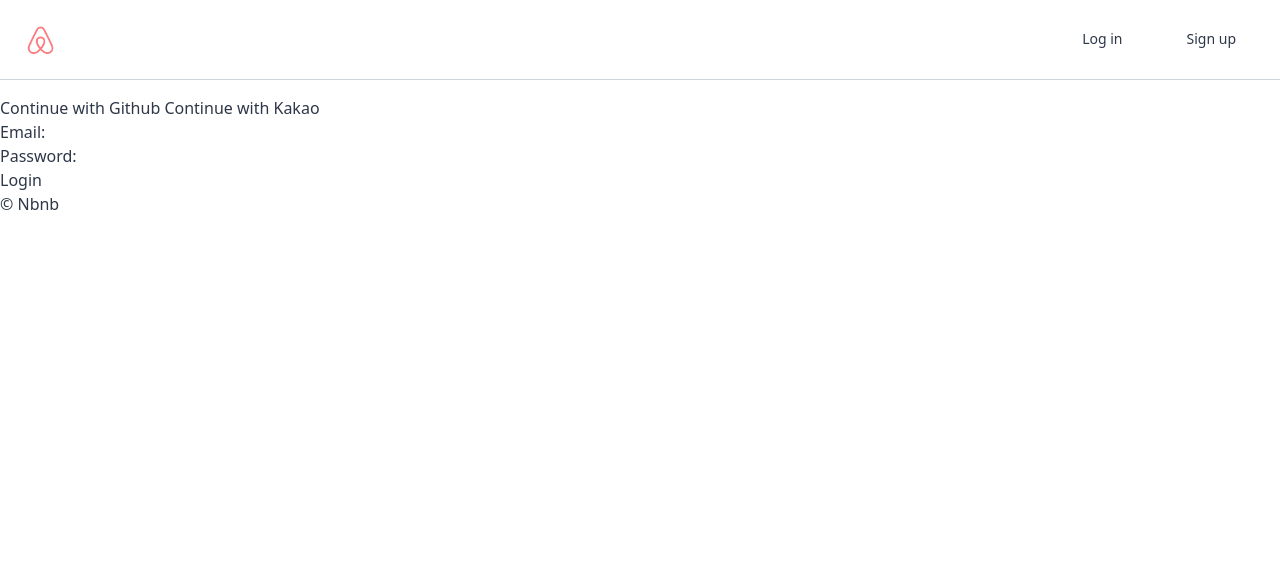
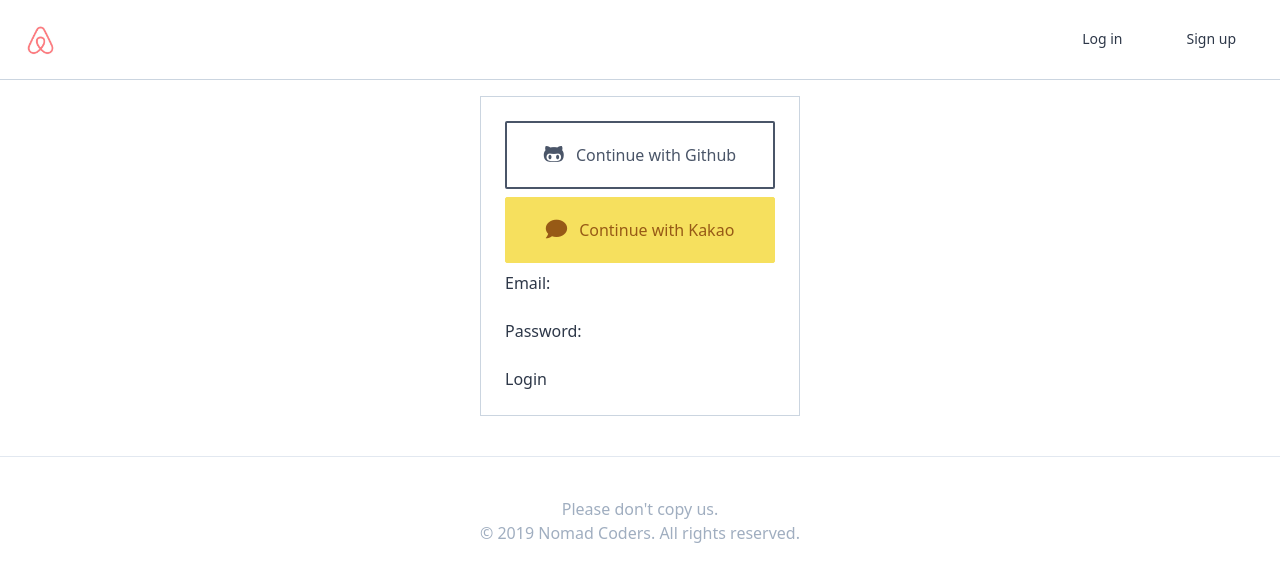
Before and after one commit to komo3344/airbnb-clone, a Django app: page /users/login in a window 1280 px wide. Shown: the top 584 px of the page. Run offline with Django 3.2, Linux system fonts and the light colour scheme; some libraries are stand-ins or nearby versions.

Commit message:
Footer, Social Login

```diff
--- a/templates/partials/footer.html
+++ b/templates/partials/footer.html
@@ -1,3 +1,6 @@
-<footer>
-    <h4>&copy; Nbnb</h4>
+<footer class="container mx-auto text-center py-10 border-t font-medium text-gray-500 flex flex-col">
+    <span>
+        Please don't copy us.
+    </span>
+    <span>&copy; 2019 Nomad Coders. All rights reserved.</span>
 </footer>
--- a/templates/partials/room_card.html
+++ b/templates/partials/room_card.html
@@ -1,4 +1,5 @@
 <div class="w-1/4 mb-10 px-2 overflow-hidden">
+    <a href="{% url 'rooms:detail' room.pk %}">
         <div class="w-full h-64 bg-cover bg-center rounded-lg mb-2 " style="background-image: url({{room.first_photo}});"></div>
         <div class="flex justify-between mb-2 truncate">
             <div class="w-4/5 overflow-hidden flex">
@@ -12,4 +13,5 @@
             </span>
         </div>
         <span class="text-black w-11/12 block truncate">{{room.name}}</span>
+    </a>
 </div>
--- a/templates/partials/social_login.html
+++ b/templates/partials/social_login.html
@@ -1,9 +1,9 @@
-<div>
-    <a href="{% url 'users:github-login' %}">
-        Continue with Github
+<div class="flex flex-col w-full">
+    <a href="{% url 'users:github-login' %}" class="w-full border-2 font-medium text-gray-700 mb-2 border-gray-700 text-center rounded-sm py-5">
+        <i class="fab fa-github-alt mr-2 fa-lg"></i> Continue with Github
+    </a>
+    <a href="{% url 'users:kakao-login' %}" class="w-full border font-medium text-yellow-800 mb-2 border-yellow-400 text-center rounded-sm py-5 bg-yellow-400 ">
+        <i class="fas fa-comment mr-2 fa-lg"></i> Continue with Kakao
     </a>
 
-    <a href="{% url 'users:kakao-login' %}">
-        Continue with Kakao
-    </a>
 </div>
--- a/templates/users/login.html
+++ b/templates/users/login.html
@@ -2,18 +2,22 @@
 
 {% block page_title %}
     Log In
-{% endblock page_title%}
-
+{% endblock page_title %}
 
 {% block search-bar %}
 {% endblock search-bar %}
 
 {% block content %}
-    {% include 'partials/social_login.html' %}
 
-    <form method="POST", action="{% url "users:login" %}">
-    {% csrf_token %}
-    {{form.as_p}}
-    <button >Login</button>
-    </form>
+    <div class="container lg:w-5/12 md:w-1/2 xl:w-1/4 mx-auto my-10 flex flex-col items-center border p-6 border-gray-400">
+
+            {% include 'partials/social_login.html' %}
+
+            <form method="POST" action="{% url "users:login" %}">
+                {% csrf_token %}
+                {{form.as_p}}
+                <button>Login</button>
+            </form>
+
+    </div>
 {% endblock content %}
```
Lines whose indentation alone changed are shown as unchanged.
